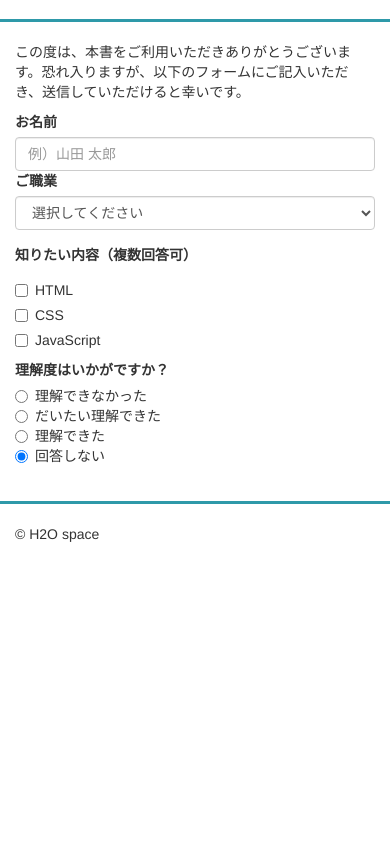
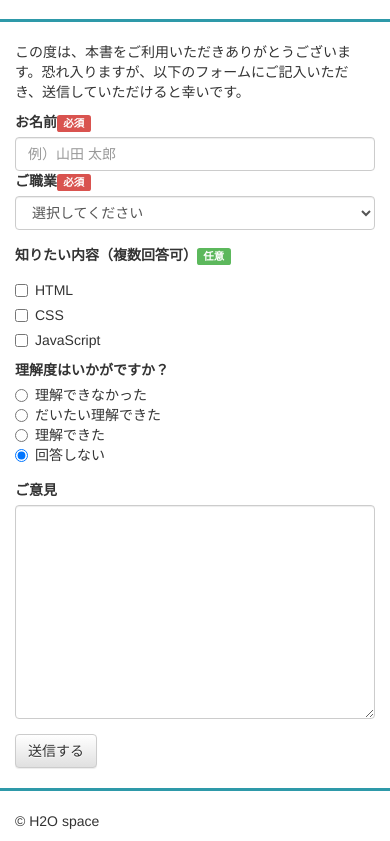
Before and after one commit to tuyuri6ka/study-udemy, a plain HTML site: page lesson3_Bootstrap/index.html in a window 390 px wide. Shown: the part 71-912 px from the top of the page. Before the commit the page ends 844 px from the top, so only its background shows below. Drawn offline with nearby package versions, Linux system fonts and the light colour scheme.

Commit message:
【追加】Bootstrapの使い方。label-danger

```diff
--- a/lesson3_Bootstrap/css/style.css
+++ b/lesson3_Bootstrap/css/style.css
@@ -19,8 +19,8 @@ h1{
 }
 
 @media only screen and (max-width: 992px){
-    .radio-inline+ .radio-inline{
+    .radio-inline{
         display:block;
-        margin:0;
+        margin:0 !important;
     }
 }
--- a/lesson3_Bootstrap/index.html
+++ b/lesson3_Bootstrap/index.html
@@ -37,12 +37,12 @@
                     <p>この度は、本書をご利用いただきありがとうございます。恐れ入りますが、以下のフォームにご記入いただき、送信していただけると幸いです。</p>
 
                     <div clas="form-group">
-                        <label for="name">お名前</label>
+                        <label for="name">お名前<span class="label label-danger">必須</span></label>
                         <input type="text" id="name" name="name"
                         class="form-control" placeholder="例）山田 太郎">
                     </div>
                     <div class="form-group">
-                        <label for="job">ご職業</label>
+                        <label for="job">ご職業<span class="label label-danger">必須</span></label>
                         <select id="job" name="job" class="form-control">
                             <option value="">選択してください</option>
                             <option value="会社員">会社員</option>
@@ -51,7 +51,7 @@
                         </select>
                     </div>
                     <div class="from-group">
-                        <label>知りたい内容（複数回答可）</label>
+                        <label>知りたい内容（複数回答可）<span class="label label-success">任意</span></label>
                         <div class="checkbox">
                             <label>
                                 <input type="checkbox" name="q1" value="html">
@@ -89,6 +89,11 @@
                         </div>
                     </div>
 
+                    <div class="form-group">
+                        <label for="message">ご意見</label>
+                        <textarea name="message" rows="10" class="form-control"></textarea>
+                    </div>
+                    <button type="submit" class="btn btn-default">送信する</button>
                 </div>
             </form>
         </div>
```
